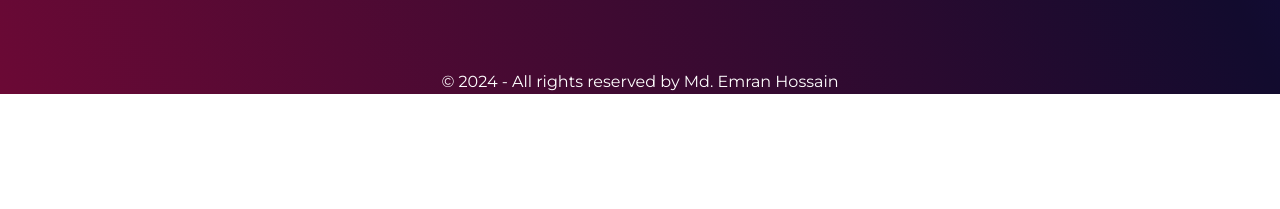
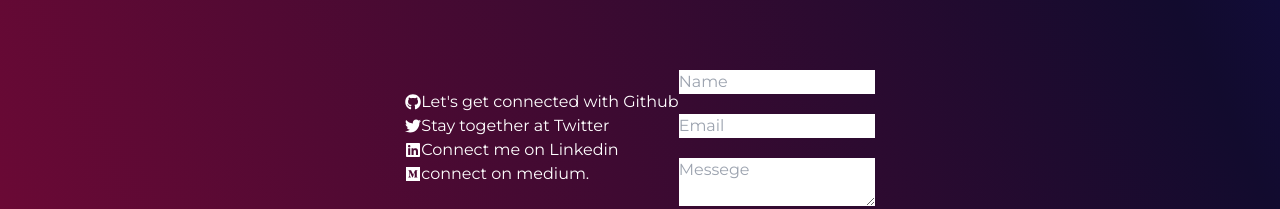
Before and after one commit to Emranhossainshuvo/front-end-portfolio, a React (Vite) app: page / in a window 1280 px wide. Shown: the part 2631-2840 px from the top of the page. Before the commit the page ends 2725 px from the top, so only its background shows below. Built offline with nearby package versions, Linux system fonts and the light colour scheme.

Commit message:
created  a basic form

```diff
--- a/package.json
+++ b/package.json
@@ -10,6 +10,7 @@
     "preview": "vite preview"
   },
   "dependencies": {
+    "formik": "^2.4.6",
     "localforage": "^1.10.0",
     "match-sorter": "^6.3.4",
     "moment": "^2.30.1",
--- a/src/components/Contacts/Contacts.jsx
+++ b/src/components/Contacts/Contacts.jsx
@@ -1,3 +1,4 @@
+import { FaGithub, FaLinkedin, FaMedium, FaTwitter } from "react-icons/fa";
 
 const Contacts = () => {
     return (
@@ -13,13 +14,41 @@ const Contacts = () => {
                         </div>
                     </div>
                 </section>
-                {/* section to hold the social links */}
-                <section>
+                {/* section to hold the links and the image */}
+                <section className="flex justify-center items-center">
+                    {/* section to hold the social links */}
+                    <section>
+                        <ul>
+                            <li className="flex justify-start items-center">
+                                <FaGithub />
+                                <span>
+                                    Let&apos;s get connected with Github
+                                </span>
+                            </li>
+                            <li className="flex justify-start items-center">
+                                <FaTwitter />
+                                Stay together at Twitter
+                            </li>
+                            <li className="flex justify-start items-center">
+                                <FaLinkedin />
+                                Connect me on Linkedin
+                            </li>
+                            <li className="flex justify-start items-center">
+                                <FaMedium />
+                                connect on medium.
+                            </li>
+                        </ul>
+                    </section>
+                    {/* section to hold the form */}
+                    <section>
+                        <form className="grid grid-cols-1 gap-5">
+                            <input type="text" placeholder="Name" />
+                            <input type="email" placeholder="Email" />
+                            <textarea name="Messege" placeholder="Messege" id="">
 
-                </section>
-                {/* section to hold the form */}
-                <section>
-
+                            </textarea>
+                        </form>
+                    </section>
                 </section>
             </section>
         </>
```
Also changed, not shown: 1 other file (tests, documents, lock files or other folders).
